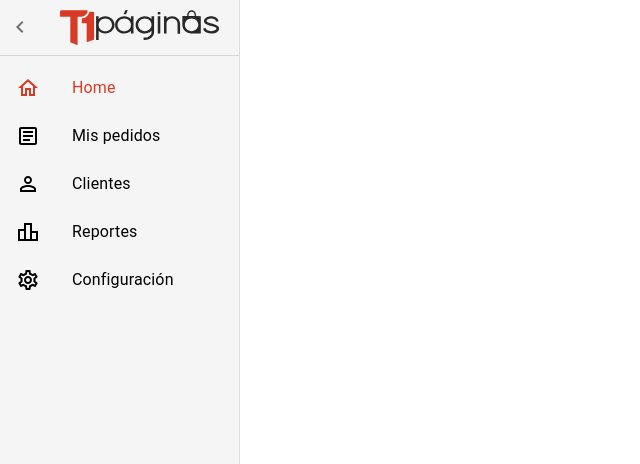
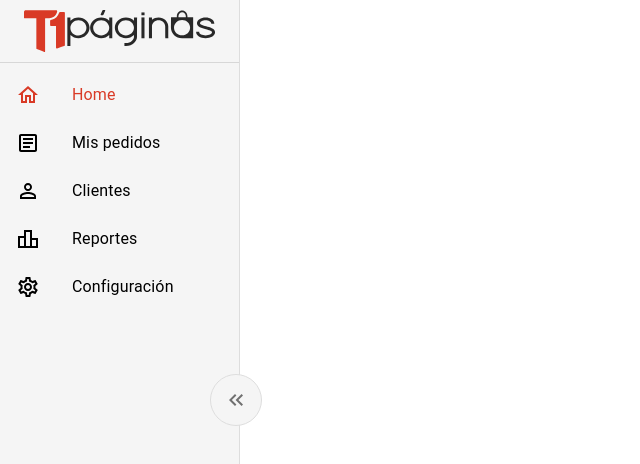
Before and after one commit to FReptar0/t1paginas, a Next.js app: page / in a window 1280 px wide. Shown: the top 464 px of the page, without its empty margins (0-640 px from the left). Built offline with nearby package versions, Linux system fonts and the light colour scheme.

Commit message:
Actualizar íconos de la barra lateral y ajustar diseño

```diff
--- a/src/components/SideBar.tsx
+++ b/src/components/SideBar.tsx
@@ -6,8 +6,8 @@ import ListItemIcon from '@mui/material/ListItemIcon';
 import ListItemText from '@mui/material/ListItemText';
 import Divider from '@mui/material/Divider';
 import IconButton from '@mui/material/IconButton';
-import ChevronRightIcon from '@mui/icons-material/ChevronRight';
-import ChevronLeftIcon from '@mui/icons-material/ChevronLeft';
+import KeyboardDoubleArrowRightOutlinedIcon from '@mui/icons-material/KeyboardDoubleArrowRightOutlined';
+import KeyboardDoubleArrowLeftOutlinedIcon from '@mui/icons-material/KeyboardDoubleArrowLeftOutlined';
 import HomeOutlinedIcon from '@mui/icons-material/HomeOutlined';
 import ArticleOutlinedIcon from '@mui/icons-material/ArticleOutlined';
 import LeaderboardOutlinedIcon from '@mui/icons-material/LeaderboardOutlined';
@@ -20,15 +20,10 @@ import { useRouter } from 'next/router';
 const Sidebar: React.FC<{}> = () => {
     const router = useRouter();
     const [open, setOpen] = useState<boolean>(true);
-    const [selected, setSelected] = useState<string>('/');
     const drawerRef = useRef<HTMLDivElement>(null);
 
     const handleDrawerToggle = () => {
         setOpen(!open);
-    };
-
-    const handleListItemClick = (event: React.SyntheticEvent, item: string) => {
-        setSelected(item);
     };
 
     useEffect(() => {
@@ -64,9 +59,6 @@ const Sidebar: React.FC<{}> = () => {
                 }}
             >
                 <div style={{ display: 'flex', justifyContent: 'space-between', alignItems: 'center' }}>
-                    <IconButton onClick={handleDrawerToggle}>
-                        {open ? <ChevronLeftIcon /> : <ChevronRightIcon />}
-                    </IconButton>
                     <div style={{ padding: '10px 0' }}>
                         <img src="/logo.svg" alt="Logo" style={{ width: '80%', height: 'auto', margin: '0 auto', display: 'block' }} />
                     </div>
@@ -98,6 +90,21 @@ const Sidebar: React.FC<{}> = () => {
                     ))}
                 </List>
             </Drawer>
+            <div style={{
+                position: 'absolute',
+                top: '50%',
+                left: 210,
+                transform: 'translateY(-50%)',
+                backgroundColor: '#f5f5f5',
+                padding: '5px',
+                borderRadius: '50%',
+                zIndex: 9999,
+                border: '1px solid #ddd',
+            }}>
+                <IconButton onClick={handleDrawerToggle}>
+                    {open ? <KeyboardDoubleArrowLeftOutlinedIcon /> : <KeyboardDoubleArrowRightOutlinedIcon />}
+                </IconButton>
+            </div>
         </div>
     );
 }
--- a/src/pages/index.tsx
+++ b/src/pages/index.tsx
@@ -1,14 +1,23 @@
 import React from 'react';
 import Sidebar from '../components/SideBar';
+import Container from '@mui/material/Container';
 
 const Index: React.FC = () => {
     return (
-        <div>
-            <Sidebar>
-                {/* Contenido adicional dentro del Sidebar */}
-            </Sidebar>
-            <div>Contenido principal de la página</div>
-        </div>
+        <>
+            {/* El sidebar debe hacer que los demas elementos no puedan estar detras de el, debe ir en un bloque estilo aside */}
+            <Container
+                sx={{
+                    display: 'flex',
+                    flexDirection: 'row',
+                    padding: 0,
+                    margin: 0,
+                    height: '100vh',
+                }}
+            >
+                <Sidebar />
+            </Container>
+        </>
     );
 };
 
```
